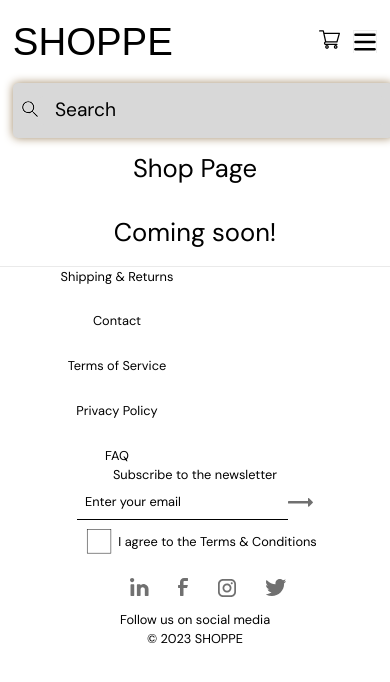
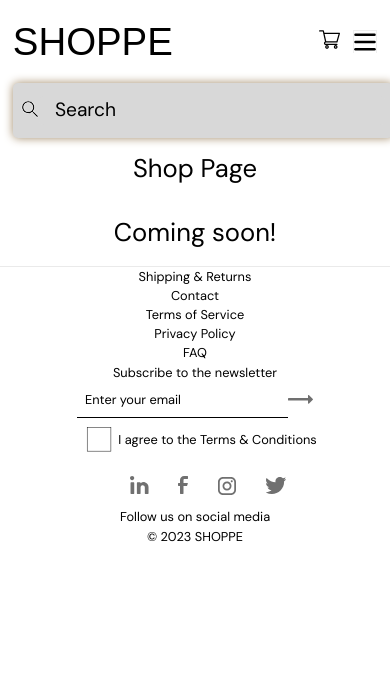
Before and after one commit to danieldraganweb/shoppe-next-app, a Next.js app: page /shop in a window 390 px wide. Shown: the top 682 px of the page. Built offline with nearby package versions, Linux system fonts and the light colour scheme; a web font is replaced by a local one.

Commit message:
style footer links

```diff
--- a/app/styles/components/Footer.module.scss
+++ b/app/styles/components/Footer.module.scss
@@ -211,20 +211,17 @@
 @media screen and (max-width: 500px) {
 
     .footerLinks{
-        display: flex;
-        flex-direction: column;
-        justify-content: center;
-        align-items: center;
-        flex-basis: 60%;
-        width: 60%;
+        display: inline-block;
+        flex-basis: 100%;
+        width: 100%;
         margin: 0 auto;
     }
     .footerLinksItem{
         margin-bottom: 0;
+        margin: 0.5em  1em 0.5em 1em;
     }
 }
 .inputContainerBtn{
-    position: relative;
     margin-bottom: 1.5em;
 
     &focus svg{
--- a/app/styles/components/Navbar.module.scss
+++ b/app/styles/components/Navbar.module.scss
@@ -100,7 +100,7 @@
         font-size: $font-size-small;
         z-index: 9999;
         padding-bottom: 15em;
-        padding-top: 7em;
+        padding-top: 15em;
         height: 100vh;
 
         li {
```
